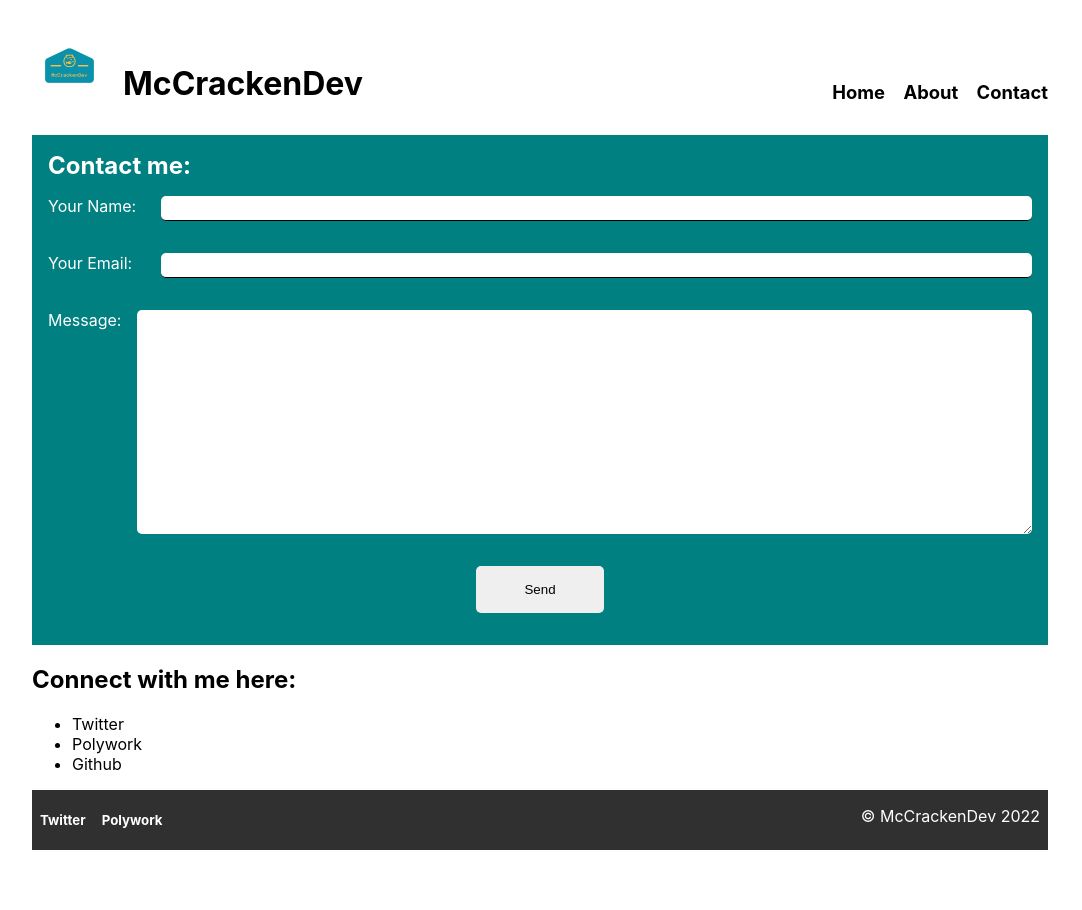
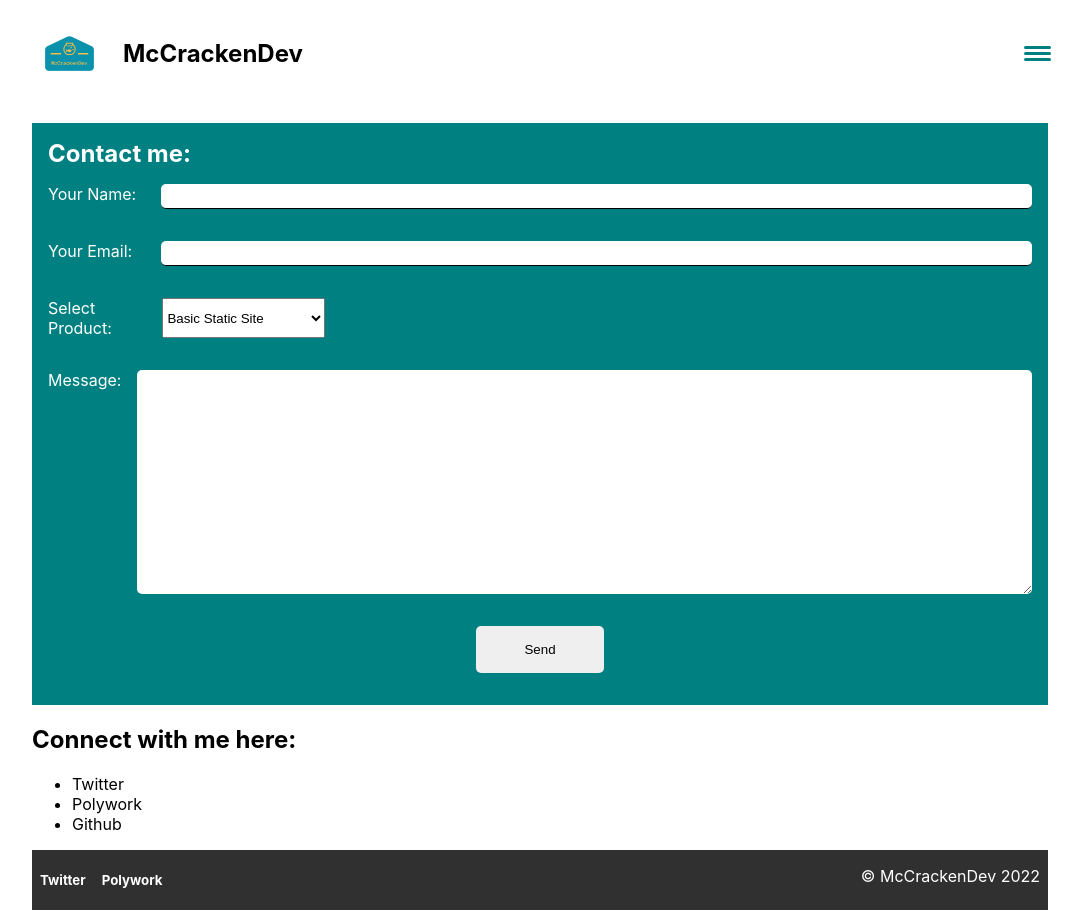
Before and after one commit to Spiritusanti/jacob-mccracken, a Next.js app: page /contact in a window 1280 px wide. Shown: the whole page, without its empty margins (100-1182 px from the left). Before the commit the page ends 850 px from the top, so only its background shows below. Built offline with nearby package versions, Linux system fonts and the light colour scheme.

Commit message:
pushing local changes

```diff
--- a/components/ContactForm.tsx
+++ b/components/ContactForm.tsx
@@ -14,6 +14,13 @@ const ContactForm: FC = () => {
                     <label htmlFor="email">Your Email: </label>
                     <input type="email" name="email" id="email" />
                 </p>
+                <p className={styles.input}>
+                    <label htmlFor="product">Select Product: </label>
+                    <select name="product" id="product">
+                        <option value="basic static site">Basic Static Site</option>
+                        <option value="single page Application">Single Page Application</option>
+                    </select>
+                </p>
                 <p className={styles.textareaWrapper}>
                     <label htmlFor="message">Message: </label>
                     <textarea cols={50} rows={10} name="message" id="message" />
--- a/components/Header.tsx
+++ b/components/Header.tsx
@@ -3,25 +3,59 @@ import Link from "next/link";
 import Image from "next/image";
 import { FC } from "react";
 import styles from '../styles/Header.module.css';
+import { useState } from 'react';
+import useOnClickOutside from "react-cool-onclickoutside";
+import { useRouter } from 'next/router';
 
 const Header: FC = () => {
+    const [navBarOpen, setNavBarOpen] = useState<boolean>(false);
+    const history = useRouter();
+    const ref = useOnClickOutside(() => {
+        setNavBarOpen(false);
+    })
+
+
+    const closeNavHandler = () => {
+        setNavBarOpen(false);
+    }
+    const navBarHandler = () => {
+        if (navBarOpen) {
+            setNavBarOpen(false)
+        } else {
+            setNavBarOpen(true)
+        }
+    }
+
     return (
         <header className={styles.header}>
+            <section className={styles.headerMain}>
                 <Link href={"/"} passHref>
                     <div className={styles.logoWrapper}>
                         <div className={styles.logoImage}>
-                        <Image src={Logo} alt="McCrackenDev Logo" layout="responsive"/>
+                            <Image src={Logo} alt="McCrackenDev Logo" layout="responsive" />
                         </div>
                         <h1>McCrackenDev</h1>
                     </div>
                 </Link>
-            <nav className={styles.navWrapper}>
-                <Link href={"/"}>Home</Link>
-                <Link href={"/about"}>About</Link>
-                {/* <Link href={"/projects"}>Projects</Link>
-                <Link href={"/testimonials"}>Testimonials</Link> */}
-                <Link href={"/contact"}>Contact</Link>
-            </nav>
+                <button className={styles.hamburgerWrapper} onClick={navBarHandler}>
+                    <div className={styles.hamburger}></div>
+                </button>
+            </section>
+            <section>
+                {navBarOpen && <nav className={styles.navWrapper} role="navigation" ref={ref}>
+                    <Link href={"/"}>
+                        <a onClick={closeNavHandler}>Home</a>
+                    </Link>
+                    <Link href={"/about"}>
+                        <a onClick={closeNavHandler}>About</a>
+                    </Link>
+                    {/* <Link href={"/projects"}><a onClick={closeNavHandler}>Projects</a></Link>
+                    <Link href={"/testimonials"}><a onClick={closeNavHandler}>Testimonials</a></Link> */}
+                    <Link href={"/contact"}>
+                        <a onClick={closeNavHandler}>Contact</a>
+                    </Link>
+                </nav>}
+            </section>
         </header>
     )
 }
--- a/package.json
+++ b/package.json
@@ -13,6 +13,7 @@
     "contentful": "^9.1.28",
     "next": "12.1.0",
     "react": "17.0.2",
+    "react-cool-onclickoutside": "^1.7.0",
     "react-dom": "17.0.2",
     "uuid": "^8.3.2"
   },
--- a/styles/Header.module.css
+++ b/styles/Header.module.css
@@ -3,15 +3,19 @@
   margin-bottom: 2em;
   padding: 0;
   padding-top: 1em;
+}
+
+.headerMain {
+  width: 100%;
   display: flex;
   justify-content: space-between;
+  align-items: center;
 }
 
 /* Logo and h1 styles */
-
 .logoWrapper {
   display: flex;
-  align-items: flex-end;
+  align-items: center;
   gap: 1rem;
   cursor: pointer;
 }
@@ -23,22 +27,55 @@
   margin: 0;
 }
 
-.logoImage img {
-    border-radius: 5px;
+/* hamburger menu styles */
+.hamburgerWrapper {
+  border: none;
+  background: none;
+  width: 2.25em;
+  height: 24px;
+  cursor: pointer;
 }
 
-.logoWrapper h1 {
-  padding: 0;
-  padding-top: 3rem;
-  margin: 0;
+.hamburger {
+  display: block;
+  position: relative;
+}
+
+.hamburger,
+.hamburger::before,
+.hamburger::after {
+  background-color: teal;
+  width: 2em;
+  height: 3px;
+  border-radius: 1em;
+}
+
+.hamburger::before,
+.hamburger::after {
+  content: "";
+  position: absolute;
+  left: 0;
+  right: 0;
+}
+
+.hamburger::before {
+  top: 6px;
+}
+.hamburger::after {
+  bottom: 6px;
 }
 
 /* nav styles */
 
 .navWrapper {
+  background-color: teal;
+  box-shadow: 0 1px 1px rgba(0, 0, 0, 0.8);
+  border-radius: 0 0 5px 5px;
+  height: 5vw;
+  padding-right: 2em;
   display: flex;
-  justify-content: center;
-  align-items: flex-end;
+  justify-content: flex-end;
+  align-items: center;
   gap: 1em;
   font-size: 1.15rem;
   font-weight: bold;
@@ -47,7 +84,7 @@
 .navWrapper a:hover,
 .navWrapper a:focus {
   transform: scale(1.01);
-  color: teal;
+  color: white;
 }
 
 @media screen and (max-width: 800px) {
```
Also changed, not shown: pages/index.tsx (+20 -29 lines), styles/Home.module.css (+14 -11 lines), 1 other file (tests, documents, lock files or other folders). Lines whose indentation alone changed are shown as unchanged.
